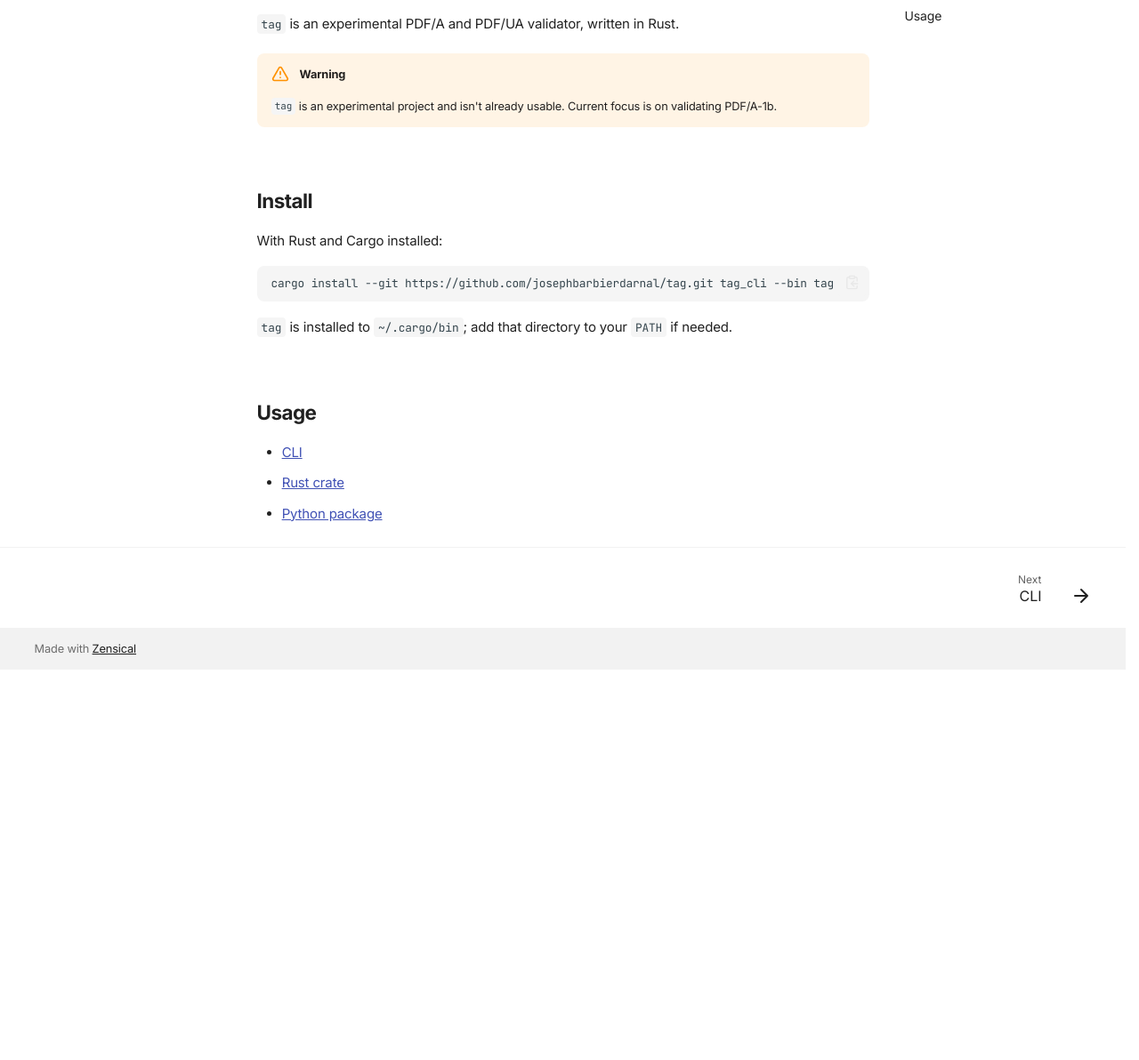
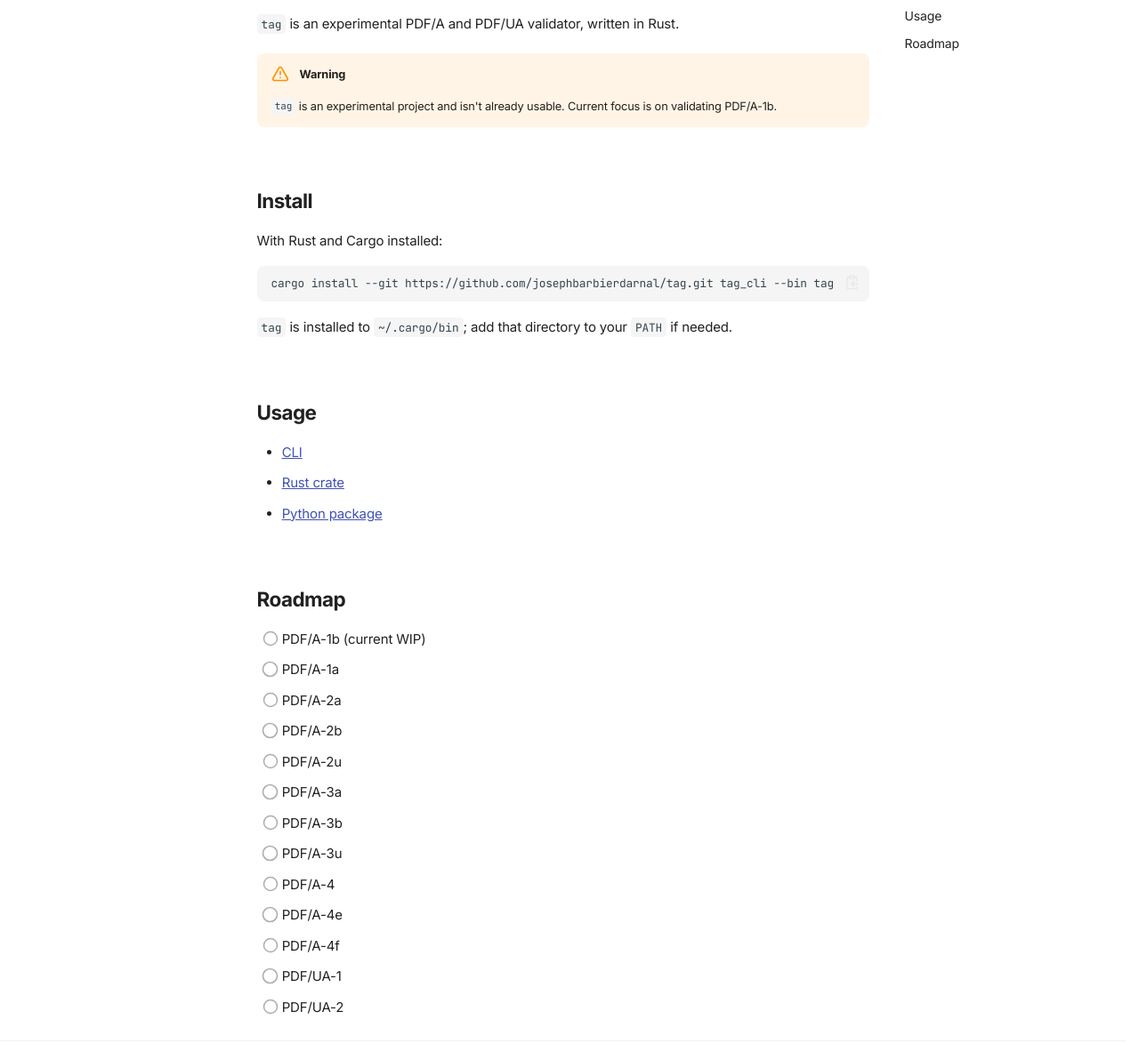
Before and after one commit to JosephBARBIERDARNAL/page, a plain HTML site: page index.html in a window 1280 px wide. Shown: the part 207-1399 px from the top of the page at 89% size. Before the commit the page ends 960 px from the top, so only its background shows below. Drawn offline with Linux system fonts and the light colour scheme; no server answers.

Commit message:
deploy: 09b99bd03ef015b45e0162ab44d5d78018eeb3b6

```diff
--- a/index.html
+++ b/index.html
@@ -377,6 +377,17 @@
 
 </li>
 
+        <li class="md-nav__item">
+  <a href="#roadmap" class="md-nav__link">
+    <span class="md-ellipsis">
+      <span class="md-typeset">
+        Roadmap
+      </span>
+    </span>
+  </a>
+
+</li>
+
     </ul>
 
 </nav>
@@ -507,6 +518,17 @@
 
 </li>
 
+        <li class="md-nav__item">
+  <a href="#roadmap" class="md-nav__link">
+    <span class="md-ellipsis">
+      <span class="md-typeset">
+        Roadmap
+      </span>
+    </span>
+  </a>
+
+</li>
+
     </ul>
 
 </nav>
@@ -549,6 +571,22 @@
 <li><a href="./reference/cli/">CLI</a></li>
 <li><a href="./reference/rust-crate/">Rust crate</a></li>
 <li><a href="./reference/python-package/">Python package</a></li>
+</ul>
+<h2 id="roadmap">Roadmap<a class="headerlink" href="#roadmap" title="Permanent link">&para;</a></h2>
+<ul class="task-list">
+<li class="task-list-item"><label class="task-list-control"><input type="checkbox" disabled/><span class="task-list-indicator"></span></label> PDF/A-1b (current WIP)</li>
+<li class="task-list-item"><label class="task-list-control"><input type="checkbox" disabled/><span class="task-list-indicator"></span></label> PDF/A-1a</li>
+<li class="task-list-item"><label class="task-list-control"><input type="checkbox" disabled/><span class="task-list-indicator"></span></label> PDF/A-2a</li>
+<li class="task-list-item"><label class="task-list-control"><input type="checkbox" disabled/><span class="task-list-indicator"></span></label> PDF/A-2b</li>
+<li class="task-list-item"><label class="task-list-control"><input type="checkbox" disabled/><span class="task-list-indicator"></span></label> PDF/A-2u</li>
+<li class="task-list-item"><label class="task-list-control"><input type="checkbox" disabled/><span class="task-list-indicator"></span></label> PDF/A-3a</li>
+<li class="task-list-item"><label class="task-list-control"><input type="checkbox" disabled/><span class="task-list-indicator"></span></label> PDF/A-3b</li>
+<li class="task-list-item"><label class="task-list-control"><input type="checkbox" disabled/><span class="task-list-indicator"></span></label> PDF/A-3u</li>
+<li class="task-list-item"><label class="task-list-control"><input type="checkbox" disabled/><span class="task-list-indicator"></span></label> PDF/A-4</li>
+<li class="task-list-item"><label class="task-list-control"><input type="checkbox" disabled/><span class="task-list-indicator"></span></label> PDF/A-4e</li>
+<li class="task-list-item"><label class="task-list-control"><input type="checkbox" disabled/><span class="task-list-indicator"></span></label> PDF/A-4f</li>
+<li class="task-list-item"><label class="task-list-control"><input type="checkbox" disabled/><span class="task-list-indicator"></span></label> PDF/UA-1</li>
+<li class="task-list-item"><label class="task-list-control"><input type="checkbox" disabled/><span class="task-list-indicator"></span></label> PDF/UA-2</li>
 </ul>
 
 
```
Also changed, not shown: search.json (+1 -1 lines).
